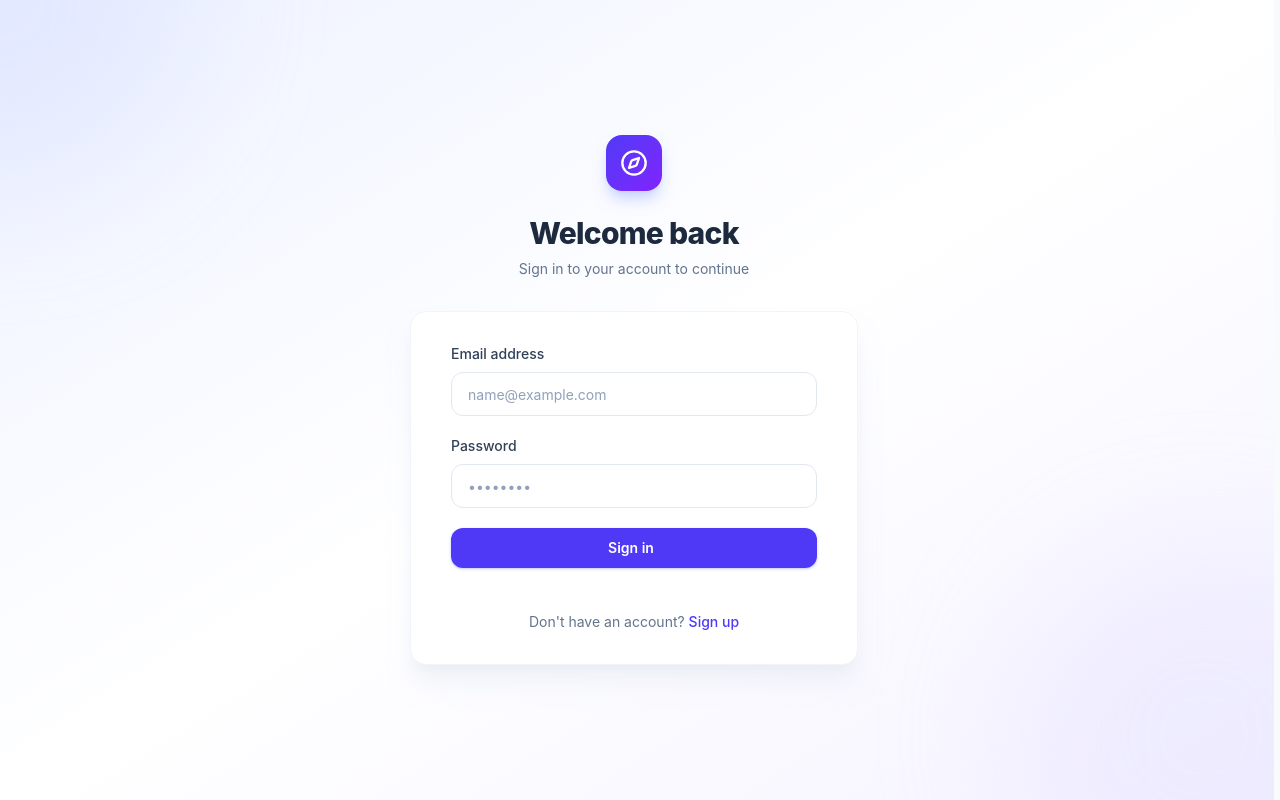
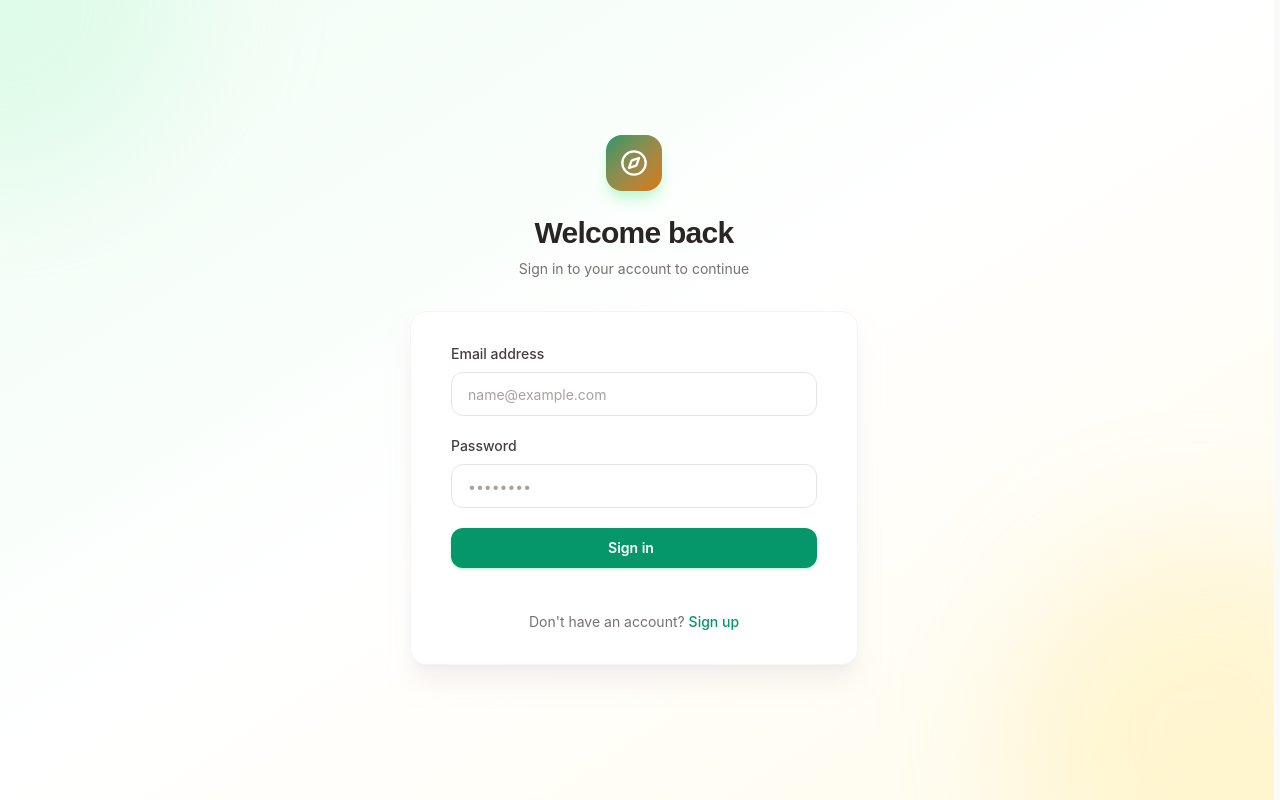
Before and after one commit to Annoy3tetra/pathforge, a React app in the folder frontend/: page /login in a window 1280 px wide. Built offline with nearby package versions, Linux system fonts and the light colour scheme; no server answers; the HTML template or start-up script is replaced by a standard one.

Commit message:
feat: implement profile management hooks, dashboard UI, and design system styling

```diff
--- a/frontend/src/api/endpoints.js
+++ b/frontend/src/api/endpoints.js
@@ -3,11 +3,14 @@ export const ENDPOINTS = {
     LOGIN: "/auth/login",
     REGISTER: "/auth/register",
     ME: "/auth/me",
+    FORGOT_PASSWORD: "/auth/forgot-password",
+    RESET_PASSWORD: "/auth/reset-password",
   },
   PROFILE: {
     BASE: "/profile",
     ME: "/profile/me",
     IMAGE: "/profile/image",
+    BANNER: "/profile/banner",
     INSIGHTS: "/profile/insights",
   },
   FORGE_PROFILE: {
--- a/frontend/src/components/profile/ProfileHero.jsx
+++ b/frontend/src/components/profile/ProfileHero.jsx
@@ -95,7 +95,7 @@ export const ProfileHero = memo(function ProfileHero({
       <div className="px-4 sm:px-12 relative z-10 flex flex-col md:flex-row items-center md:items-start gap-6 md:gap-8 mt-6">
         <div className="relative group shrink-0 -mt-16 sm:-mt-20 md:-mt-24">
           <div className={cn(
-            "h-32 w-32 sm:h-40 sm:w-40 rounded-[2rem] border-[6px] border-slate-50 overflow-hidden shadow-xl relative transition-transform duration-500 group-hover:scale-105",
+            "h-32 w-32 sm:h-40 sm:w-40 rounded-full border-[6px] border-white overflow-hidden shadow-2xl relative transition-transform duration-500 group-hover:scale-102 bg-white",
             !form.profile_image && !imagePreviewUrl && "bg-gradient-to-br from-indigo-500 to-violet-600 flex items-center justify-center text-4xl sm:text-5xl font-bold text-white"
           )}>
             {imageSrc ? (
@@ -159,6 +159,16 @@ export const ProfileHero = memo(function ProfileHero({
           )}
         </div>
       </div>
+
+      {cropModalOpen && (
+        <ImageCropModal
+          isOpen={cropModalOpen}
+          onClose={() => setCropModalOpen(false)}
+          imageFile={selectedFile}
+          aspectRatio={cropType === "avatar" ? 1 : 3}
+          onCropComplete={onCropConfirm}
+        />
+      )}
     </section>
   );
 });
--- a/frontend/src/hooks/useProfile.js
+++ b/frontend/src/hooks/useProfile.js
@@ -80,3 +80,17 @@ export function useUploadProfileImage() {
     },
   });
 }
+
+export function useUploadProfileBanner() {
+  return useMutation({
+    mutationFn: async (file) => {
+      const formData = new FormData();
+      formData.append("file", file);
+      const { data } = await API.post(ENDPOINTS.PROFILE.BANNER, formData);
+      return data.url;
+    },
+    onError: (err) => {
+      toast.error(err.response?.data?.detail || "Failed to upload banner");
+    },
+  });
+}
--- a/frontend/src/index.css
+++ b/frontend/src/index.css
@@ -1,33 +1,66 @@
 @import "tailwindcss";
+@import url('https://fonts.googleapis.com/css2?family=Plus+Jakarta+Sans:wght@300;400;500;600;700;800&family=Outfit:wght@300;400;500;600;700;800&display=swap');
 
 @theme {
-  --font-sans: 'Inter', ui-sans-serif, system-ui, sans-serif;
+  --font-sans: 'Plus Jakarta Sans', 'Inter', ui-sans-serif, system-ui, sans-serif;
+  --font-display: 'Outfit', sans-serif;
+
+  /* Overriding default Tailwind colors to map to the new Emerald & Copper Warm Stone Palette */
+  --color-indigo-50: #f0fdf4; /* Light Minty Green */
+  --color-indigo-100: #dcfce7;
+  --color-indigo-200: #bbf7d0;
+  --color-indigo-500: #10b981; /* Emerald */
+  --color-indigo-600: #059669;
+  --color-indigo-700: #047857;
+  --color-indigo-800: #065f46;
+  --color-indigo-900: #064e3b;
+
+  --color-violet-50: #fffbeb; /* Warm Amber / Gold */
+  --color-violet-100: #fef3c7;
+  --color-violet-200: #fde68a;
+  --color-violet-500: #f59e0b; /* Amber */
+  --color-violet-600: #d97706;
+  --color-violet-700: #b45309;
+  --color-violet-800: #92400e;
+  --color-violet-900: #78350f;
+
+  --color-slate-50: #fafaf9; /* Stone (Warm Minimalist Gray) */
+  --color-slate-100: #f5f5f4;
+  --color-slate-200: #e7e5e4;
+  --color-slate-300: #d6d3d1;
+  --color-slate-400: #a8a29e;
+  --color-slate-500: #78716c;
+  --color-slate-600: #57534e;
+  --color-slate-700: #44403c;
+  --color-slate-800: #292524;
+  --color-slate-900: #1c1917;
+  --color-slate-950: #0c0a09;
 }
 
 @layer base {
   :root {
-    --pf-bg: #f8fafc;
+    --pf-bg: #fafaf9; /* Stone-50 */
     --pf-surface: #ffffff;
-    --pf-surface-alt: #f1f5f9;
-    --pf-border: #e2e8f0;
-    --pf-border-light: #f1f5f9;
-    --pf-text: #0f172a;
-    --pf-text-secondary: #475569;
-    --pf-text-muted: #94a3b8;
-    --pf-primary: #6366f1;
-    --pf-primary-light: #818cf8;
-    --pf-primary-bg: #eef2ff;
-    --pf-accent: #8b5cf6;
-    --pf-accent-bg: #f5f3ff;
+    --pf-surface-alt: #f5f5f4; /* Stone-100 */
+    --pf-border: #e7e5e4; /* Stone-200 */
+    --pf-border-light: #f5f5f4;
+    --pf-text: #1c1917; /* Stone-900 */
+    --pf-text-secondary: #57534e; /* Stone-600 */
+    --pf-text-muted: #a8a29e; /* Stone-400 */
+    --pf-primary: #059669; /* Emerald-600 */
+    --pf-primary-light: #10b981; /* Emerald-500 */
+    --pf-primary-bg: #f0fdf4; /* Emerald-50 */
+    --pf-accent: #d97706; /* Amber-600 */
+    --pf-accent-bg: #fffbeb; /* Amber-50 */
     --pf-success: #10b981;
     --pf-success-bg: #ecfdf5;
     --pf-warning: #f59e0b;
     --pf-warning-bg: #fffbeb;
     --pf-danger: #ef4444;
     --pf-danger-bg: #fef2f2;
-    --pf-gradient-start: #6366f1;
-    --pf-gradient-mid: #8b5cf6;
-    --pf-gradient-end: #a78bfa;
+    --pf-gradient-start: #059669; /* Deep Emerald */
+    --pf-gradient-mid: #10b981;
+    --pf-gradient-end: #f59e0b; /* Amber */
   }
 
   html {
@@ -41,6 +74,11 @@
     -webkit-font-smoothing: antialiased;
     -moz-osx-font-smoothing: grayscale;
     overflow-x: hidden;
+  }
+
+  h1, h2, h3, h4, h5, h6 {
+    font-family: var(--font-display);
+    letter-spacing: -0.02em;
   }
 
   * {
--- a/frontend/src/pages/DashboardPage.jsx
+++ b/frontend/src/pages/DashboardPage.jsx
@@ -322,8 +322,19 @@ function QuickActionCard({ icon: Icon, title, description, color, to }) {
     amber: "bg-amber-50 text-amber-600 group-hover:bg-amber-100",
   };
 
+  const handleClick = (e) => {
+    if (to.startsWith("#") || to.includes("#")) {
+      const hash = to.split("#")[1];
+      const element = document.getElementById(hash);
+      if (element) {
+        e.preventDefault();
+        element.scrollIntoView({ behavior: "smooth" });
+      }
+    }
+  };
+
   return (
-    <Link to={to} className="group">
+    <Link to={to} onClick={handleClick} className="group">
       <Card animate className="h-full">
         <CardContent className="p-5">
           <div className={`h-11 w-11 rounded-xl ${colorMap[color]} flex items-center justify-center mb-4 transition-colors`}>
```
